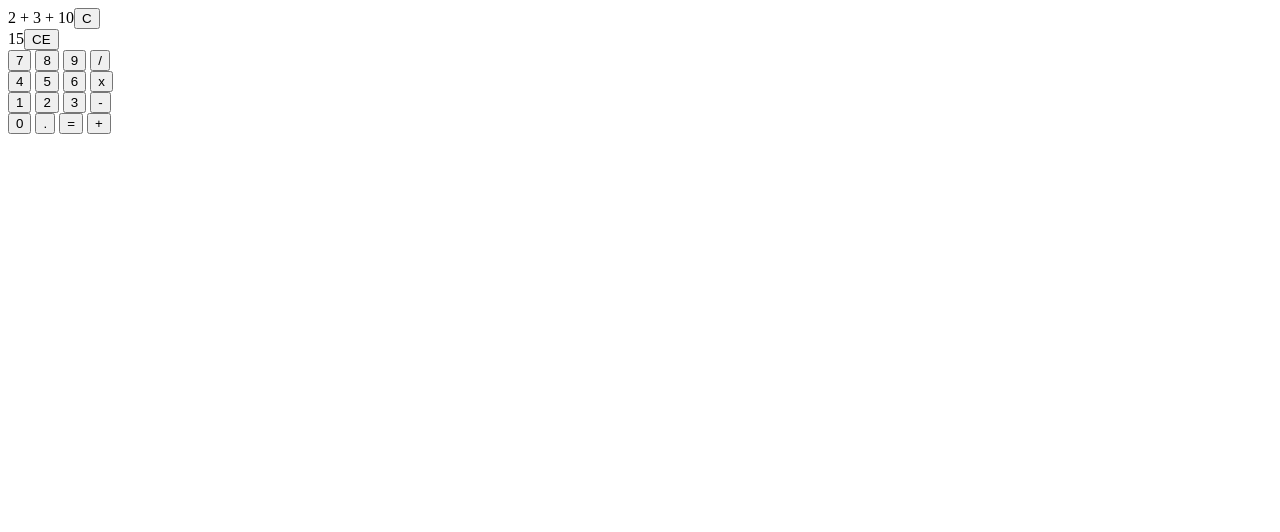
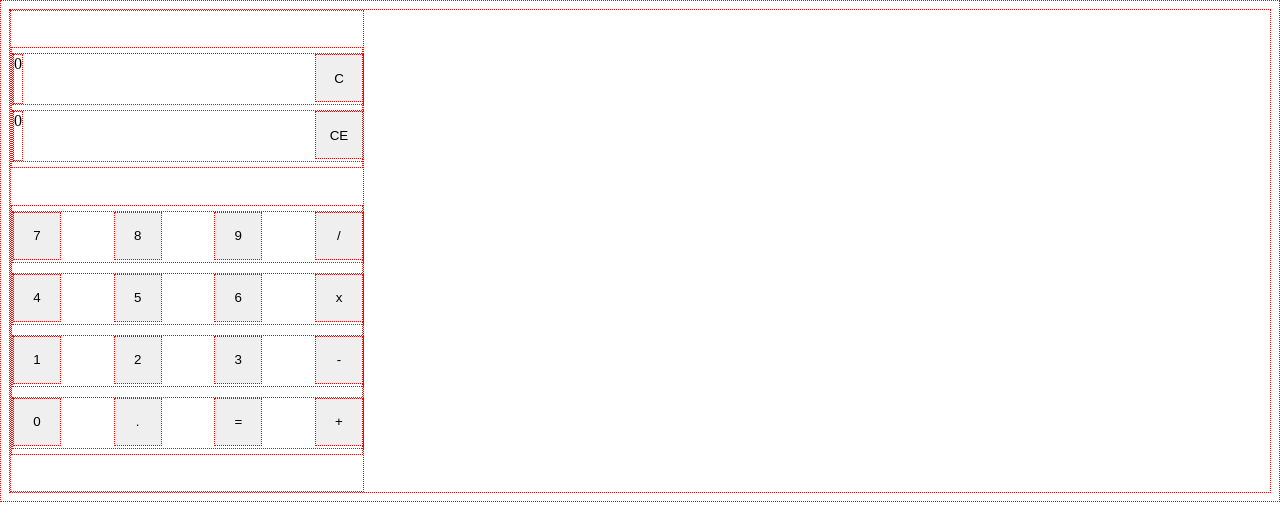
Before and after one commit to strgtscntst/Simple_Calculator, a plain HTML site: page index.html in a window 1280 px wide. Drawn offline with Linux system fonts and the light colour scheme.

Commit message:
refresh baseline
This is just a flag for a return point. I've been out for a few weeks
and need to adjust some things while I re-learn the CSS for application.

HW

```diff
--- a/index.html
+++ b/index.html
@@ -9,34 +9,34 @@
 <body>
     <div id="calculator">
         <div id="display">
-            <div><span id="fullCalcDisplay">2 + 3 + 10</span><button id="clear">C</button></div>
+            <div class="row"><span  id="fullCalcDisplay">0</span><button class="function">C</button></div>
             <!-- turn IO container into an input textbox -->
-            <div><span id="IOContainer">15</span><button id="clearEntry">CE</button></div>
+            <div class= "row"><span id="IOContainer">0</span><button class="function">CE</button></div>
         </div>
         <div id ="inputSection">
-            <div id="buttonRowOne">
-                <button id="seven">7</button>
-                <button id="eight">8</button>
-                <button id="nine">9</button>
-                <button id="divideOperator"> / </button>
+            <div class="row">
+                <button class="number">7</button>
+                <button class="number">8</button>
+                <button class="number">9</button>
+                <button class="operator"> / </button>
             </div>
-            <div id="buttonRowTwo">
-                <button id="four">4</button>
-                <button id="five">5</button>
-                <button id="six">6</button>
-                <button id="multiplyOperator"> x </button>
+            <div class="row">
+                <button class="number">4</button>
+                <button class="number">5</button>
+                <button class="number">6</button>
+                <button class="operator"> x </button>
             </div>
-            <div id="buttonRowThree">
-                <button id="one">1</button>
-                <button id="two">2</button>
-                <button id="three">3</button>
-                <button id="subtractOperator"> - </button>
+            <div class="row">
+                <button class="number">1</button>
+                <button class="number">2</button>
+                <button class="number">3</button>
+                <button class="operator"> - </button>
             </div>
-            <div id="buttonRowFour">
-                <button id="zero">0</button>
-                <button id="decimal">.</button>
-                <button id="equals"> =</button>
-                <button id="addOperator"> + </button>
+            <div class="row">
+                <button class="number">0</button>
+                <button class="number">.</button>
+                <button class="operator"> =</button>
+                <button class="operator"> + </button>
             </div>
         </div>
     </div>
--- a/style.css
+++ b/style.css
@@ -0,0 +1,46 @@
+/* debugging */
+*{
+    border: 1px dotted red;
+}
+/* debugging */
+
+/* Structure */
+#calculator{
+    width: 22rem;
+    height: 30rem;
+    display: flex;
+    flex-direction: column;
+    justify-content: space-evenly;
+}
+
+button{
+    height: 3rem;
+    width: 3rem;
+}
+
+#display > *{
+    align-content: right;
+
+}
+
+#inputSection{
+    display: flex;
+    flex-direction: column;
+
+}
+
+.row{
+    height: 50px;
+    width: 100%;
+    margin: 5px 0;
+    display: flex;
+    justify-content: space-between;
+}
+
+/* Structure */
+
+/* Colors and Fonts */
+
+
+
+/* Colors and Fonts */
```
